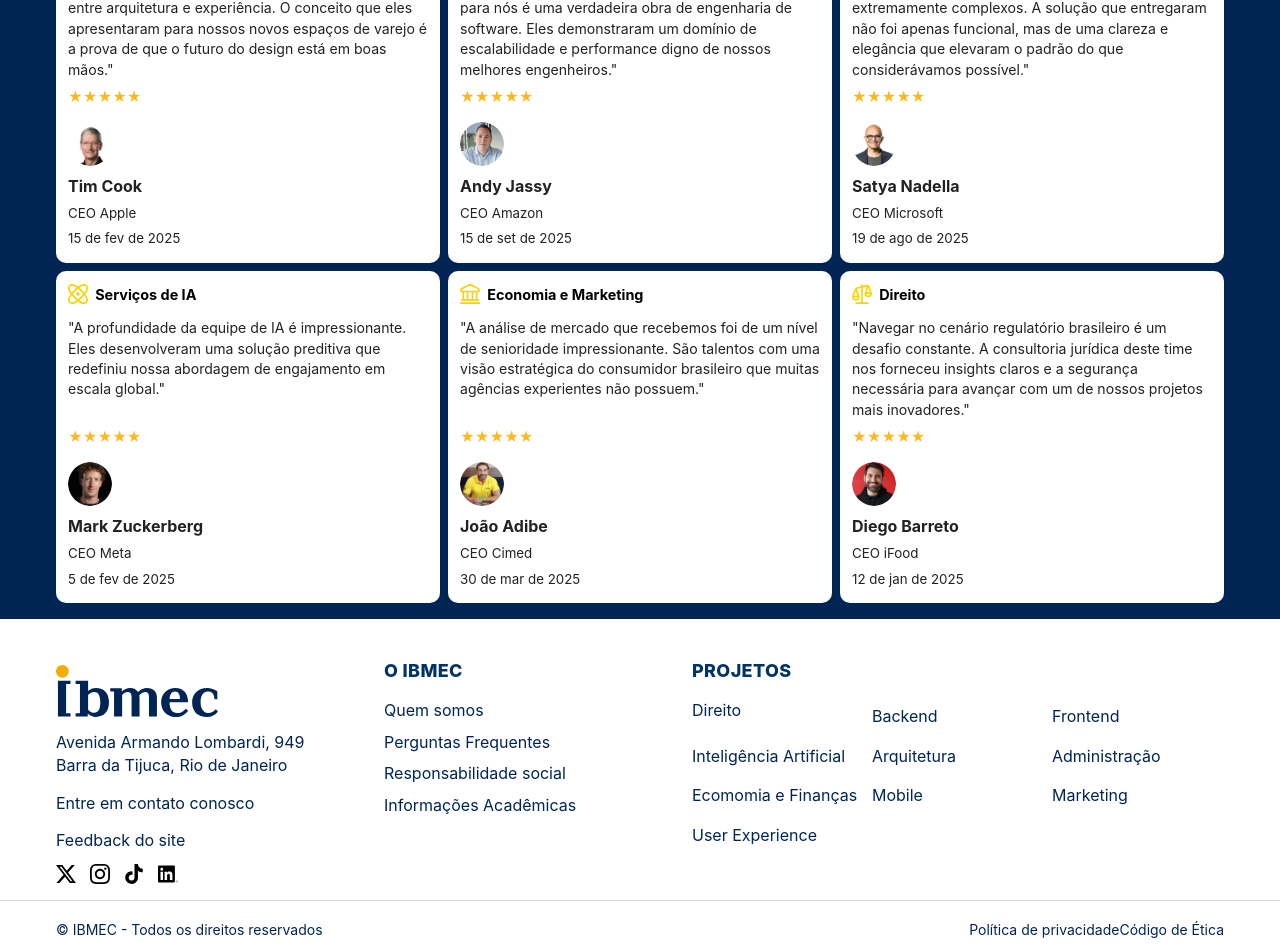
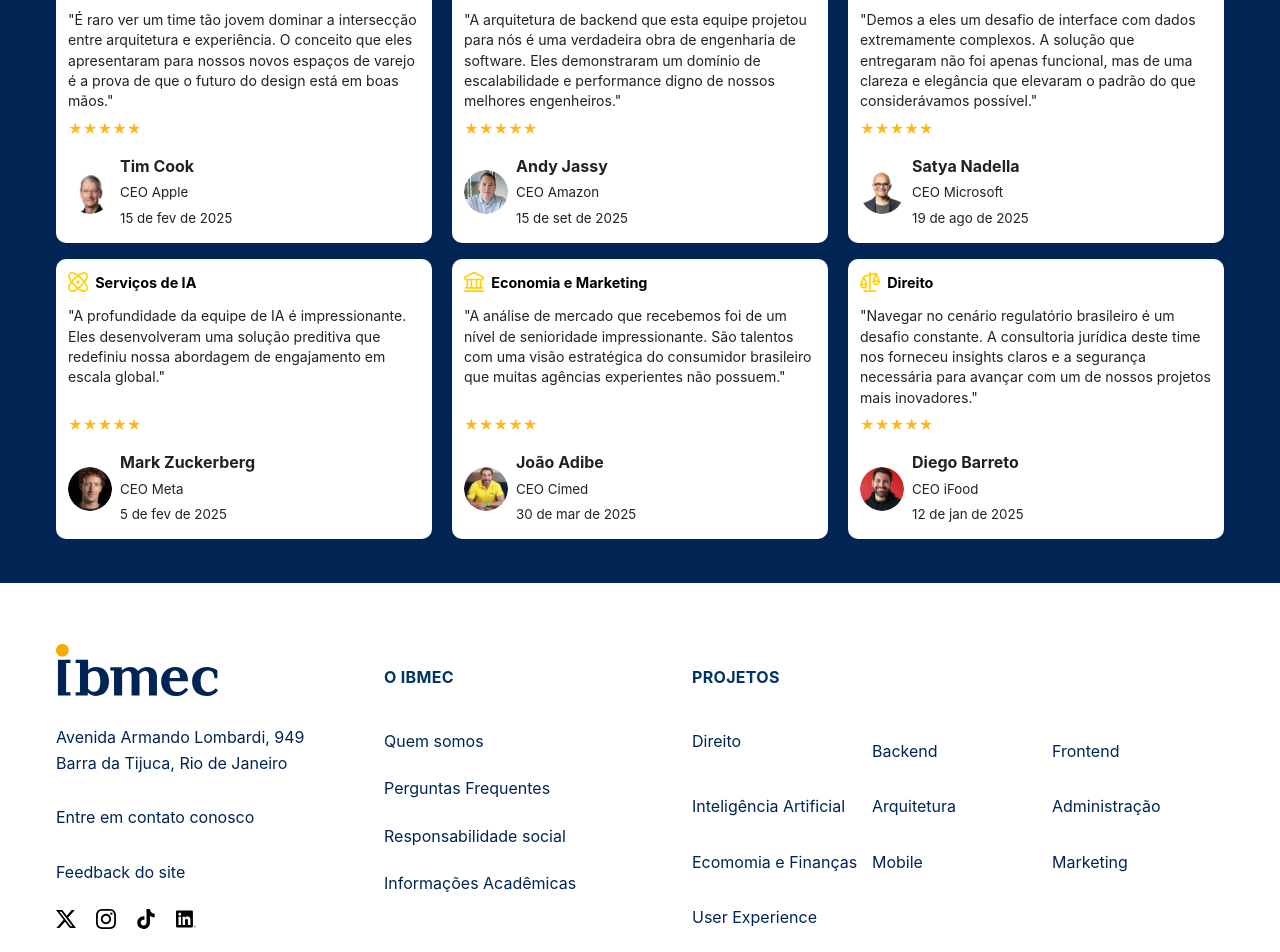
Before and after one commit to whirtex/AP2-PFE-GRUPO-2, a React (Vite) app: page / in a window 1280 px wide. Shown: the part 1152-2104 px from the top of the page. Built offline with nearby package versions, Linux system fonts and the light colour scheme.

Commit message:
footerCerto

```diff
--- a/src/components/Footer.jsx
+++ b/src/components/Footer.jsx
@@ -130,10 +130,11 @@
       <div className="footer__bottom-bar">
         <div className="container bottom-bar__container">
           <p>© IBMEC - Todos os direitos reservados</p>
-          <nav>
+
+          <div className="bottom-bar__links">
             <a href="#">Política de privacidade</a>
             <a href="#">Código de Ética</a>
-          </nav>
+          </div>
         </div>
       </div>
     </footer>
--- a/src/styles/style.css
+++ b/src/styles/style.css
@@ -449,28 +449,43 @@
 }
 
 /* ==========================================================================
-   DEPOIMENTOS  (MOBILE-FIRST)
+   DEPOIMENTOS  (MOBILE-FIRST + CARROSSEL SÓ NO MOBILE)
    ========================================================================== */
 
 .depoimentos {
   background-color: var(--color-primary-light);
   color: #fff;
-  padding: 1rem 0; /* reduzido para caber melhor no mobile */
+  padding: 1rem 0;
   scroll-margin-top: 140px;
 }
+
 .depoimentos h3 {
   text-align: center;
   margin-bottom: 12px;
   font-size: 1.1rem;
 }
 
-.grid-depoimentos {
+/* --- MOBILE: carrossel horizontal --- */
+.depoimentos .grid-depoimentos {
   display: grid;
-  grid-template-columns: 1fr;
-  gap: 8px;
+  grid-auto-flow: column; /* carrossel em colunas */
+  grid-auto-columns: 88%; /* cada card ≈ 88% da largura */
+  gap: 12px;
+  overflow-x: auto;
+  -webkit-overflow-scrolling: touch;
+  scroll-snap-type: x mandatory;
+  padding: 8px 0 12px;
+  scrollbar-width: none; /* Firefox: esconde barra */
+}
+.depoimentos .grid-depoimentos::-webkit-scrollbar {
+  display: none; /* WebKit: esconde barra */
 }
 
-.depo-card {
+.depoimentos .depo-card {
+  height: 100%;
+  scroll-snap-align: start;
+  scroll-margin-left: 1rem;
+
   background-color: #ffffff;
   color: #222;
   border-radius: 10px;
@@ -478,7 +493,6 @@
   display: grid;
   grid-template-rows: auto 1fr auto auto;
   row-gap: 6px;
-  height: 100%;
 }
 
 .depo-card .title-row {
@@ -495,20 +509,17 @@
   filter: brightness(0) saturate(100%) invert(77%) sepia(62%) saturate(1500%)
     hue-rotate(1deg) brightness(103%) contrast(102%);
 }
-
 .depo-card h4 {
   color: #000;
   font-weight: 700;
   font-size: 0.9rem;
   margin: 0;
 }
-
 .depo-card p {
   line-height: 1.45;
   font-size: 0.88rem;
   margin: 0;
 }
-
 .rating {
   color: #ffb81c;
   margin-bottom: 0.35rem;
@@ -519,7 +530,6 @@
   align-self: end;
   font-size: 0.88rem;
 }
-
 .autor {
   display: flex;
   align-items: flex-start;
@@ -795,62 +805,155 @@
     grid-template-rows: 44px 1fr;
   }
 
-  /* Depoimentos responsivos */
+  /* Depoimentos – desktop */
+  .depoimentos {
+    padding: 2rem 0;
+  }
+
+  .depoimentos h3 {
+    font-size: 1.25rem;
+    margin-bottom: 16px;
+  }
+
+  .depoimentos .grid-depoimentos {
+    display: grid; /* grid normal */
+    grid-auto-flow: row; /* cancela o "column" */
+    grid-auto-columns: auto;
+    grid-template-columns: repeat(auto-fit, minmax(320px, 1fr));
+    gap: 16px 20px;
+    overflow: visible; /* sem scroll lateral */
+    scroll-snap-type: none; /* desliga snap */
+  }
+
+  .depoimentos .depo-card {
+    flex: initial;
+    max-width: none;
+    height: 100%;
+    scroll-snap-align: initial;
+    scroll-margin-left: 0;
+  }
+
+  .depoimentos .autor {
+    flex-direction: row;
+    align-items: center;
+  }
+
+  .depoimentos h3 {
+    font-size: 1.25rem;
+    margin-bottom: 16px;
+  }
+
   .grid-depoimentos {
-    grid-template-columns: repeat(auto-fit, minmax(320px, 1fr));
+    display: grid; /* volta a ser grid */
+    grid-template-columns: repeat(
+      auto-fit,
+      minmax(320px, 1fr)
+    ); /* 2 ou 3 colunas responsivas */
+    gap: 16px 20px;
+    overflow: visible; /* sem rolagem lateral */
+    scroll-snap-type: none; /* desliga o snap */
+  }
+
+  .depoimentos .depo-card {
+    flex: initial; /* reseta o flex do carrossel */
+    max-width: none;
+    height: 100%;
+    scroll-snap-align: initial;
+    scroll-margin-left: 0;
+  }
+
+  /* se quiser deixar o autor em linha no desktop */
+  .depoimentos .autor {
+    flex-direction: row;
+    align-items: center;
   }
 
   /* Footer em linha */
   .site-footer {
     padding-top: 32px;
     padding-bottom: 24px;
+    background: #ffffff; /* mantém o fundo branco do layout novo */
   }
 
-  /* Layout base do footer (desktop “normal”) */
   .footer__container {
-    display: grid;
-    grid-template-columns: 260px 1fr 1.2fr; /* marca | O Ibmec | Projetos */
-    align-items: start;
-    gap: 28px 56px; /* linhas | colunas */
-    padding-bottom: 0;
+    display: flex;
+    justify-content: space-between;
+    gap: 54px;
+    align-items: flex-start;
+    padding-bottom: 10px;
   }
 
-  /* Coluna da marca mais limpa */
+  /* coluna da marca */
   .footer__col--brand p,
   .footer__col--brand > a {
-    margin-top: 14px;
-    line-height: 1.45;
-  }
-  .footer__social-links {
-    margin-top: 12px;
-    gap: 14px;
+    margin-top: 29px;
+    display: block;
+    color: var(--color-primary-light);
   }
 
-  /* Títulos mais fortes e próximos da lista */
-  .footer__col-title {
-    font-size: 1.125rem;
-    font-weight: 800;
-    margin: 6px 0 12px 0;
-    letter-spacing: 0.02em;
+  .footer__social-links {
+    display: flex;
+    align-items: center;
+    gap: 20px;
+    margin-top: 24px;
+    color: var(--color-primary-light);
   }
 
-  /* Listas mais compactas */
-  .footer__who-list {
-    gap: 10px;
+  .footer__social-links img {
+    width: 20px;
+    height: 20px;
+    transition: opacity 0.3s ease;
   }
 
-  /* (ANTES era column-count. Mantemos aqui,
-     mas será sobrescrito no bloco ≥901px para um layout fixo) */
+  .footer__social-links img:hover {
+    opacity: 0.8;
+  }
+
+  /* títulos "O IBMEC" e "PROJETOS" */
+  .footer__col-title {
+    font-size: 16px;
+    font-weight: 700;
+    margin-bottom: 32px;
+    margin-top: 50px;
+    text-transform: uppercase;
+    color: var(--color-primary-dark);
+  }
+
+  /* lista O IBMEC em coluna única */
+  .footer__who-list {
+    display: flex;
+    flex-direction: column;
+    gap: 25px;
+    padding: 0;
+  }
+
+  .footer__col a {
+    color: var(--color-primary-light);
+  }
+
+  .footer__col a:hover {
+    color: var(--color-primary-light);
+  }
+
+  /* coluna de projetos ocupa mais espaço */
+  .footer__col--projects {
+    flex-grow: 2;
+  }
+
+  /* PROJETOS em 3 colunas, igual ao código antigo */
   .footer__project-list {
     column-count: 3;
     column-gap: 32px;
+    padding: 0;
+    margin: 0;
   }
+
   .footer__project-list li {
-    padding-bottom: 8px;
+    padding-bottom: 25px;
     break-inside: avoid;
   }
 
-  /* “Acordeon” desativado no desktop (sempre aberto) */
+  /* desliga o comportamento de acordeon no desktop */
   .footer__toggle {
     cursor: default;
     padding: 0;
@@ -863,38 +966,37 @@
     display: block !important;
   }
 
-  /* Barra de baixo mais próxima e compacta */
+  /* barra inferior */
   .footer__bottom-bar {
-    margin-top: 16px;
-    padding: 18px 0;
+    border-top: 1px solid var(--color-border);
+    margin-top: 48px;
+    padding: 32px 0;
+    background: #ffffff;
   }
+
   .bottom-bar__container {
+    display: flex;
+    justify-content: space-between;
+    align-items: center;
+    font-size: 0.875rem;
+    color: var(--color-primary-light);
     flex-direction: row;
-    justify-content: space-between;
-    gap: 0;
     text-align: left;
   }
+
+  /* se estiver usando .bottom-bar__links, deixamos em linha */
   .bottom-bar__links {
-    flex-direction: row;
-    gap: 24px;
-  }
-  .bottom-bar__container a {
-    margin-left: 0;
+    display: flex;
+    gap: 32px;
   }
 
-  .footer__who-list,
-  .footer__project-list {
-    padding: 0;
+  .bottom-bar__container a {
+    color: var(--color-primary-light);
+    margin-left: 0; /* espaçamento vem do gap acima */
   }
 
-  .footer__who-list li + li,
-  .footer__project-list li + li {
-    margin-top: 6px;
-  }
-
-  .footer__who-list a,
-  .footer__project-list a {
-    padding: 0;
+  .bottom-bar__container a:hover {
+    color: var(--color-primary-light);
   }
 }
 
```
